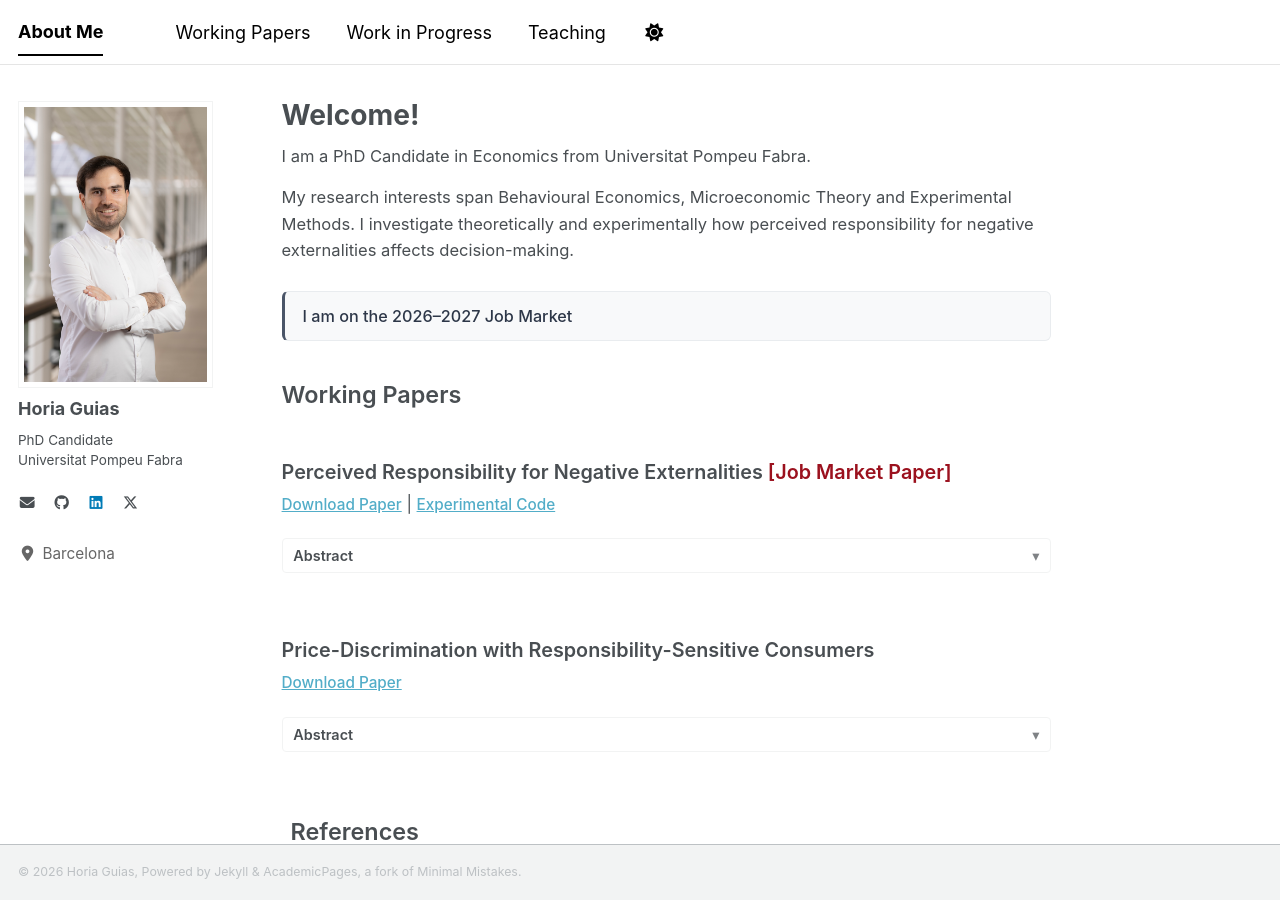
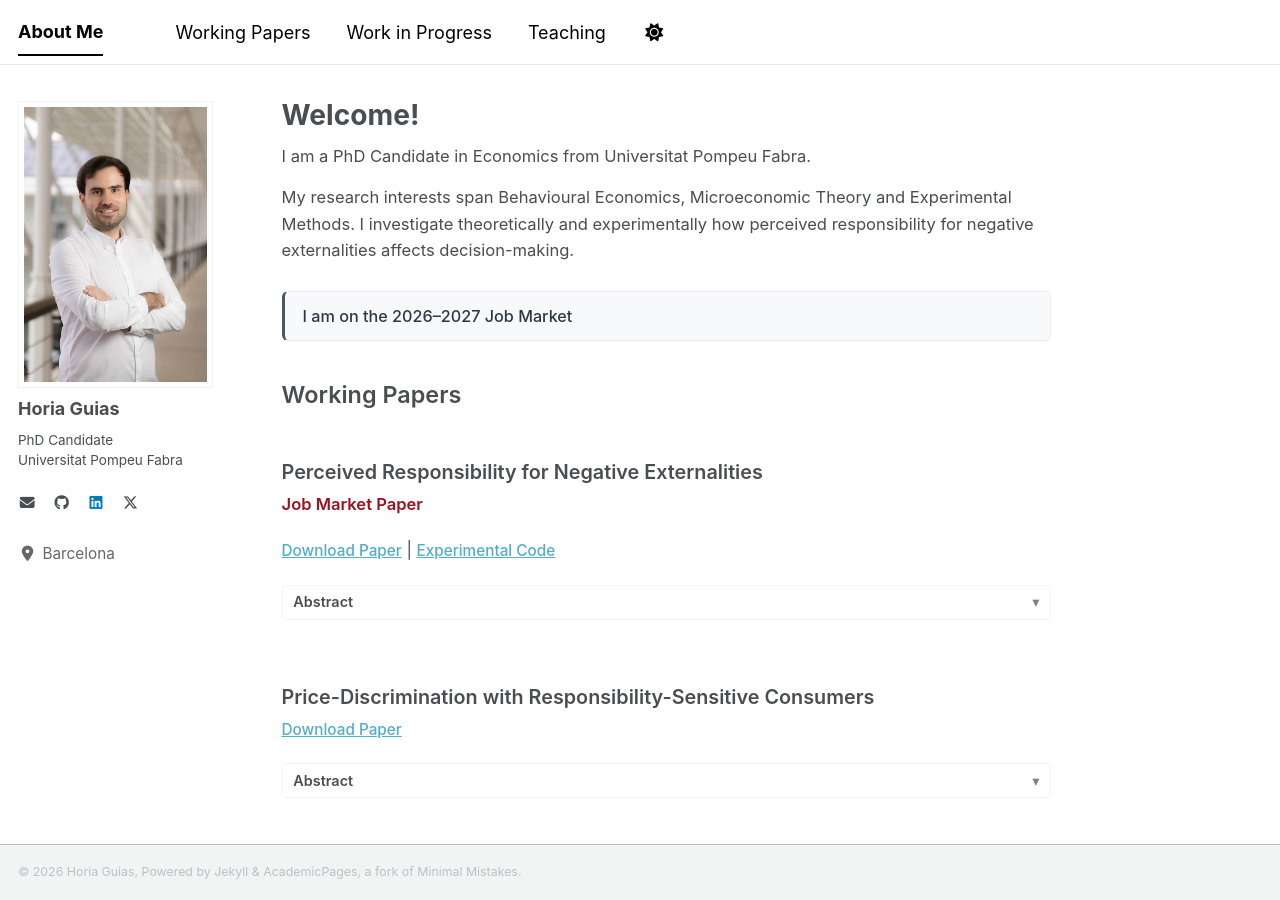
Before and after one commit to horiaguias/horiaguias.github.io, a Jekyll site: the page built from _pages/about.md, in a window 1280 px wide and 900 px high. Built offline with Jekyll 4.4.1, drawn with Linux system fonts in a browser that asks for light colours; a style sheet for code colours, icons or effects is not loaded.

Commit message:
Changes Working Papers

```diff
--- a/_pages/about.md
+++ b/_pages/about.md
@@ -30,7 +30,8 @@ redirect_from:
 
 <h2 id="working-papers" style="font-size: 1.3rem; font-weight: 600; margin: 0.5rem 0; border-bottom: none;">Working Papers</h2>
 
-<h3 style="font-size: 1.1rem; font-weight: 600; margin-bottom: 0.4rem;">Perceived Responsibility for Negative Externalities <span style="color: #9b111e; font-weight: 600;">[Job Market Paper]</span></h3>
+<h3 style="font-size: 1.1rem; font-weight: 600; margin-bottom: 0.4rem;">Perceived Responsibility for Negative Externalities </h3>
+<p><span style="color: #9b111e; font-weight: 600;">Job Market Paper</span></p>
 <p class="paper-links">
   <a href="/jmp" target="_blank" rel="noopener noreferrer">Download Paper</a> | <a href="https://github.com/horiaguias/Responsibility-Functions-Experimental-Code">Experimental Code</a>
 </p>
```
